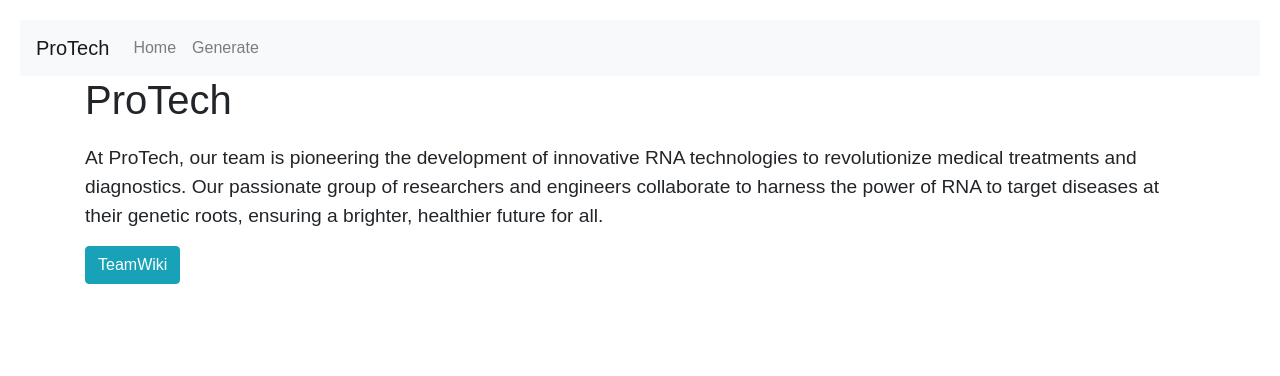
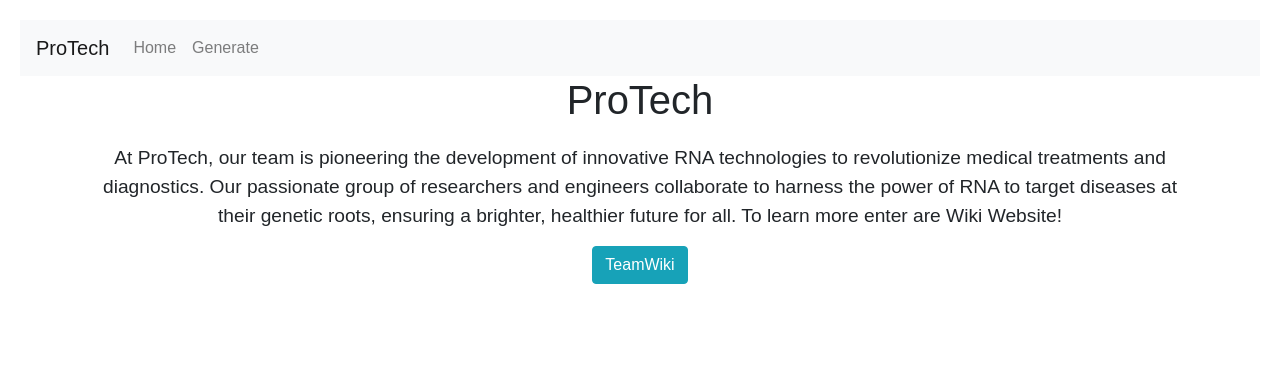
Before and after one commit to oshershab/software, a Flask app: page / in a window 1280 px wide. Shown: the top 376 px of the page. Run offline with Flask 3, Linux system fonts and the light colour scheme; some libraries are stand-ins or nearby versions.

Commit message:
Update file index.html

```diff
--- a/WebTool/templates/index.html
+++ b/WebTool/templates/index.html
@@ -7,13 +7,16 @@
     <link rel="stylesheet" href="https://maxcdn.bootstrapcdn.com/bootstrap/4.5.2/css/bootstrap.min.css">
     <style>
         body {
+            text-align: center;
             font-family: Arial, sans-serif; /* Improves readability */
             padding: 20px; /* Adds some padding around the content */
         }
         button {
+            text-align: center;
             margin-top: 10px; /* Adds space above the button */
         }
         .team-description {
+            text-align: center;
             margin-top: 20px;
             font-size: 1.2em; /* Slightly larger text for better readability */
         }
@@ -24,8 +27,9 @@
     <div class="container">
         <h1>ProTech</h1>
         <div class="team-description">
-            <p>At ProTech, our team is pioneering the development of innovative RNA technologies to revolutionize medical treatments and diagnostics. Our passionate group of researchers and engineers collaborate to harness the power of RNA to target diseases at their genetic roots, ensuring a brighter, healthier future for all.</p>
+            <p>At ProTech, our team is pioneering the development of innovative RNA technologies to revolutionize medical treatments and diagnostics. Our passionate group of researchers and engineers collaborate to harness the power of RNA to target diseases at their genetic roots, ensuring a brighter, healthier future for all. To learn more enter are Wiki Website! </p>
         </div>
+
         <!-- Button to link to external website -->
         <a href="https://www.google.com" class="btn btn-info" role="button">TeamWiki</a>
     </div>
```
